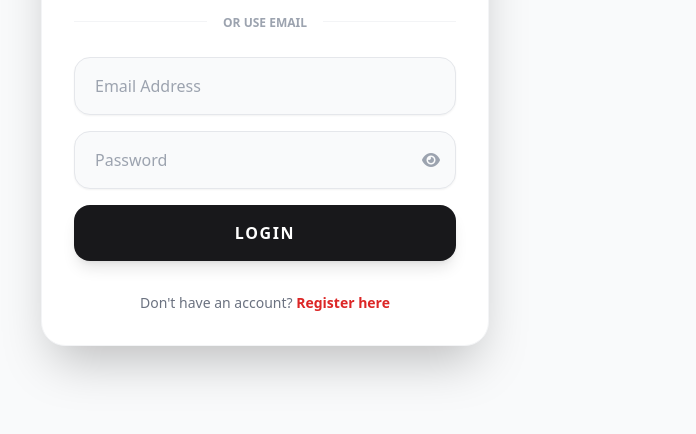
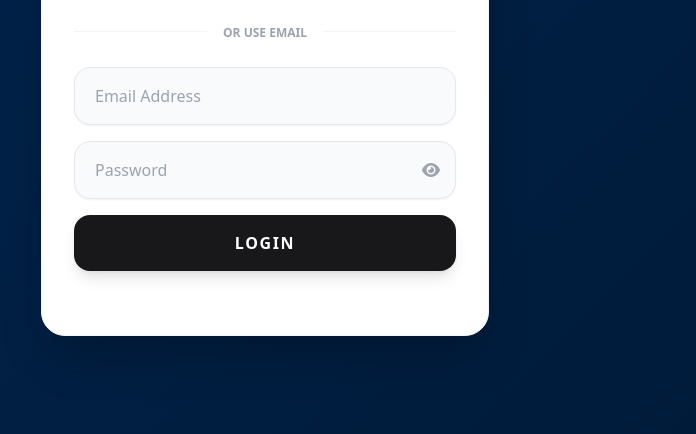
Before and after one commit to ogamba254/mobilestorekenya, a website: page frontend/login.html in a window 1280 px wide. Shown: the part 366-800 px from the top of the page, without its empty margins (375-1071 px from the left). Drawn offline with nearby package versions, Linux system fonts and the light colour scheme.

Commit message:
background login colour

```diff
--- a/frontend/login.html
+++ b/frontend/login.html
@@ -8,11 +8,25 @@
     <script src="https://accounts.google.com/gsi/client" async defer></script>
     <link rel="stylesheet" href="https://cdnjs.cloudflare.com/ajax/libs/font-awesome/6.0.0/css/all.min.css">
     <style>
+        /* Existing logo animation */
         @keyframes breathe { 0%, 100% { box-shadow: 0 0 5px rgba(220, 38, 38, 0.4); } 50% { box-shadow: 0 0 20px rgba(220, 38, 38, 0.8); } }
         .logo-box { animation: breathe 3s infinite ease-in-out; }
+
+        /* Premium Oxford Mesh Animation */
+        @keyframes meshGradient {
+            0% { background-position: 0% 50%; }
+            50% { background-position: 100% 50%; }
+            100% { background-position: 0% 50%; }
+        }
+
+        .animated-bg {
+            background: linear-gradient(-45deg, #001226, #002147, #0a2e5c, #001226);
+            background-size: 400% 400%;
+            animation: meshGradient 15s ease infinite;
+        }
     </style>
 </head>
-<body class="bg-gray-50 font-sans min-h-screen flex flex-col justify-center items-center p-6">
+<body class="animated-bg font-sans min-h-screen flex flex-col justify-center items-center p-6">
 
     <div class="w-full max-w-md bg-white rounded-3xl shadow-2xl p-8 border border-gray-100">
         <div class="text-center mb-10">
@@ -47,7 +61,7 @@
         </form>
 
         <p class="text-center mt-8 text-gray-500 text-sm">
-            Don't have an account? <a href="register.html" class="text-red-600 font-bold hover:underline">Register here</a>
+
         </p>
     </div>
 
@@ -77,7 +91,6 @@
                 const result = await signInWithPopup(auth, provider);
                 const user = result.user;
 
-                // Save basic profile to localStorage so navbar/profile can reflect immediately
                 const profile = {
                     name: user.displayName || '',
                     email: user.email || '',
@@ -85,7 +98,6 @@
                 };
                 localStorage.setItem('googleUser', JSON.stringify(profile));
 
-                // Inform backend (optional). If backend returns a token, store it.
                 try {
                     const response = await fetch('https://mobilestorekenya.onrender.com/api/auth/google-login', {
                         method: 'POST',
@@ -103,7 +115,6 @@
                     console.warn('Backend google-login failed:', e);
                 }
 
-                // Redirect to homepage so navbar/profile reflect signed-in Google user
                 window.location.href = "index.html";
             } catch (error) {
                 console.error("Google Sign-in Error:", error);
@@ -111,7 +122,6 @@
             }
         };
 
-        // Expose helper functions to global scope
         window.togglePasswordVisibility = function() {
             const passwordInput = document.getElementById('passwordInput');
             const toggleIcon = document.getElementById('passwordToggleIcon');
```
